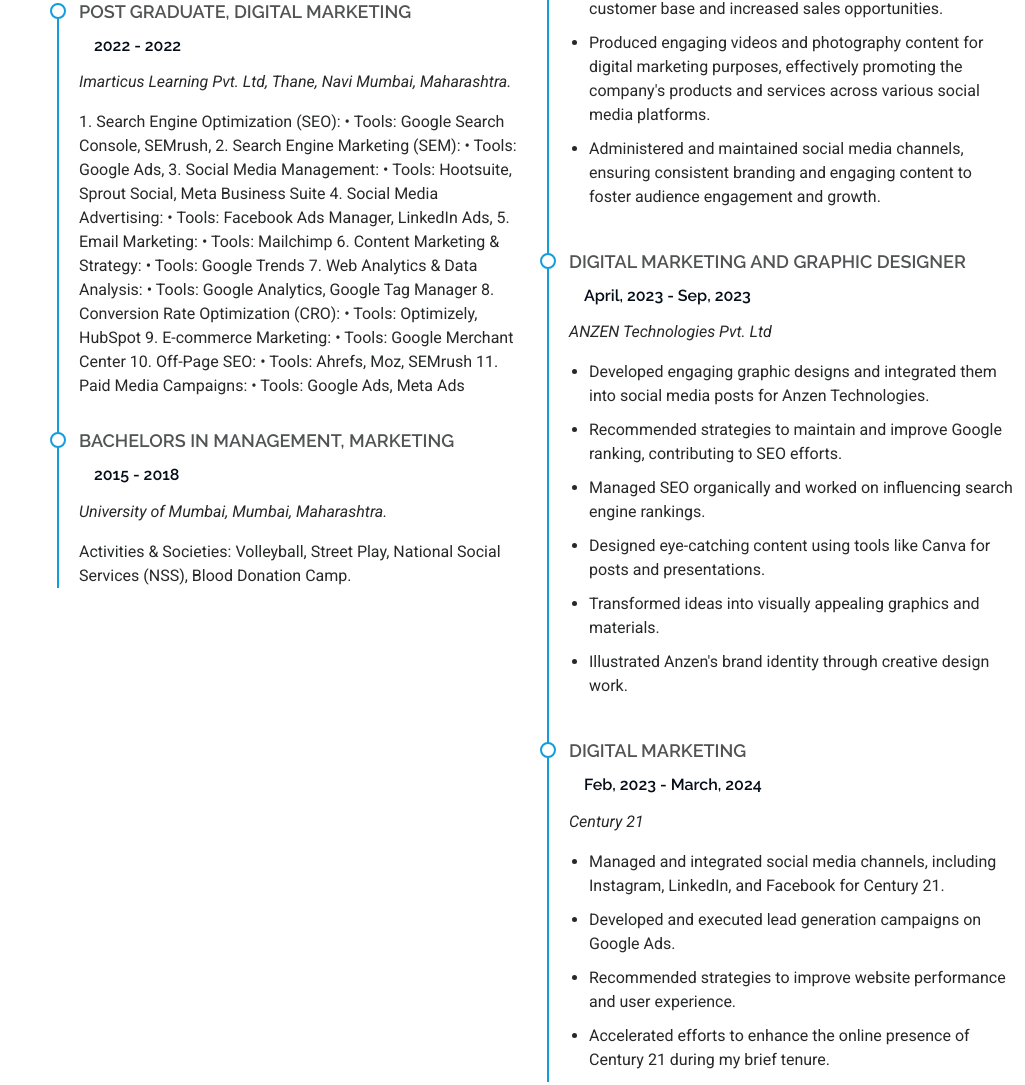
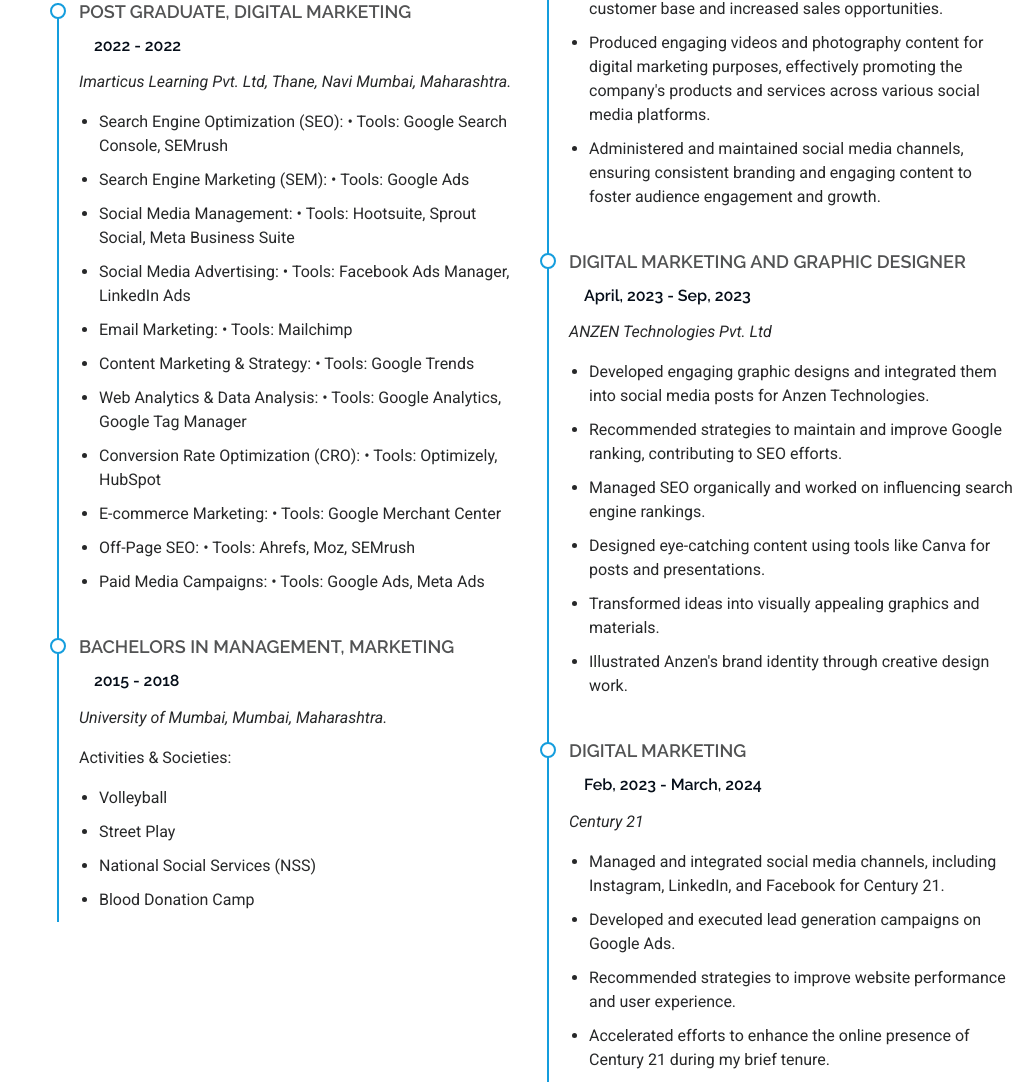
Before and after one commit to Jyosefine29/Jyosefine29.github, a plain HTML site: page index.html in a window 1280 px wide. Shown: the part 3347-4432 px from the top of the page, without its empty margins (255-1280 px from the left). Drawn offline with Linux system fonts and the light colour scheme.

Commit message:
Update index.html
Again update education in su format

```diff
--- a/index.html
+++ b/index.html
@@ -398,26 +398,35 @@
               <h4>Post Graduate, Digital Marketing</h4>
               <h5>2022 - 2022</h5>
               <p><em>Imarticus Learning Pvt. Ltd, Thane, Navi Mumbai, Maharashtra.</em></p>
-              <p>1. Search Engine Optimization (SEO): •	Tools: Google Search Console, SEMrush,
-                2. Search Engine Marketing (SEM): •	Tools: Google Ads,
-                3. Social Media Management: •	Tools: Hootsuite, Sprout Social, Meta Business Suite
-                4. Social Media Advertising: •	Tools: Facebook Ads Manager, LinkedIn Ads,
-                5. Email Marketing: •	Tools: Mailchimp
-                6. Content Marketing & Strategy: •	Tools: Google Trends
-                7. Web Analytics & Data Analysis: •	Tools: Google Analytics, Google Tag Manager
-                8. Conversion Rate Optimization (CRO): •	Tools: Optimizely, HubSpot
-                9. E-commerce Marketing: •	Tools: Google Merchant Center
-                10. Off-Page SEO: •	Tools: Ahrefs, Moz, SEMrush
-                11. Paid Media Campaigns: •	Tools: Google Ads, Meta Ads</p>
-            </div><!-- Edn Resume Item -->
+              <ul>
+        <li>Search Engine Optimization (SEO): •	Tools: Google Search Console, SEMrush</li>
+        <li>Search Engine Marketing (SEM): •	Tools: Google Ads</li>
+        <li>Social Media Management: •	Tools: Hootsuite, Sprout Social, Meta Business Suite</li>
+        <li>Social Media Advertising: •	Tools: Facebook Ads Manager, LinkedIn Ads</li>
+        <li>Email Marketing: •	Tools: Mailchimp </li>
+        <li>Content Marketing & Strategy: •	Tools: Google Trends</li>
+        <li>Web Analytics & Data Analysis: •	Tools: Google Analytics, Google Tag Manager</li>
+        <li>Conversion Rate Optimization (CRO): •	Tools: Optimizely, HubSpot</li>
+        <li>E-commerce Marketing: •	Tools: Google Merchant Center</li>
+        <li>Off-Page SEO: •	Tools: Ahrefs, Moz, SEMrush</li>
+        <li>Paid Media Campaigns: •	Tools: Google Ads, Meta Ads</li>
+    <ul>
+      </div><!-- Edn Resume Item -->
 
             <div class="resume-item">
               <h4>Bachelors in Management, Marketing</h4>
               <h5>2015 - 2018</h5>
               <p><em>University of Mumbai, Mumbai, Maharashtra.</em></p>
-              <p>Activities & Societies: Volleyball, Street Play, National Social Services (NSS), Blood Donation Camp.</p>
+                <p>Activities & Societies:</p>
 
-            </div><!-- Edn Resume Item -->
+       <ul>
+
+        <li>Volleyball</li>
+        <li>Street Play</li>
+        <li>National Social Services (NSS)</li>
+        <li>Blood Donation Camp</li>
+       </ul>
+      </div><!-- Edn Resume Item -->
 
           </div>
 
```
